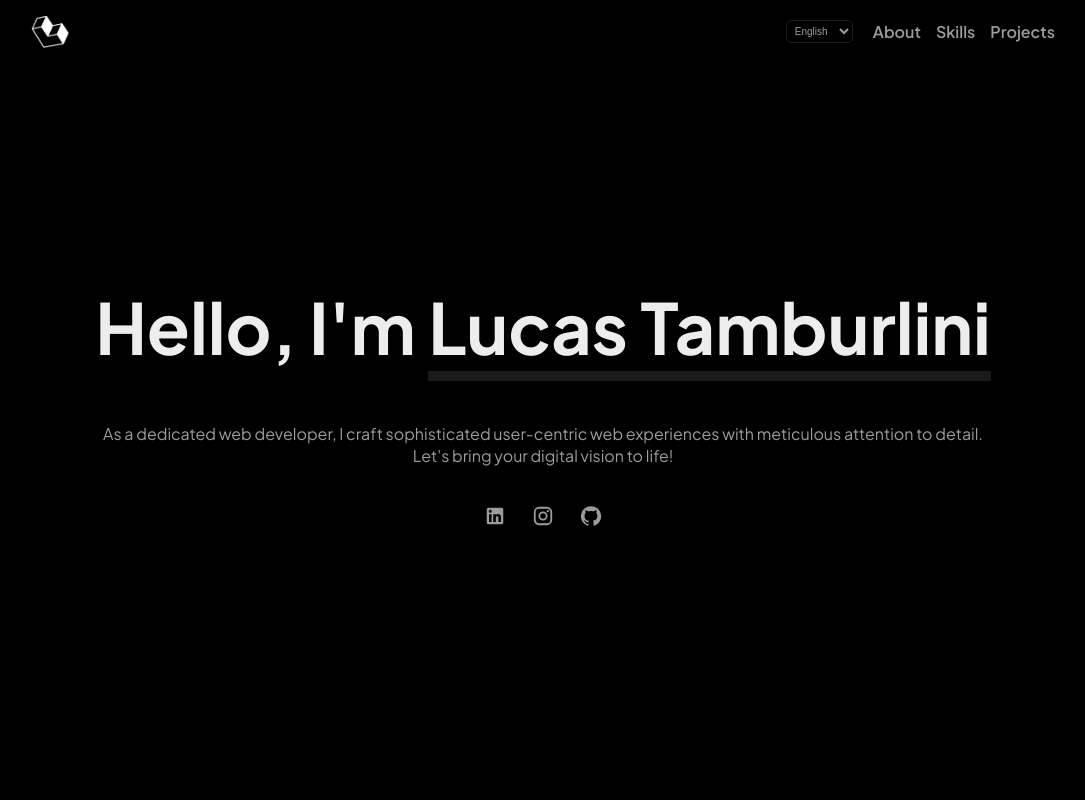
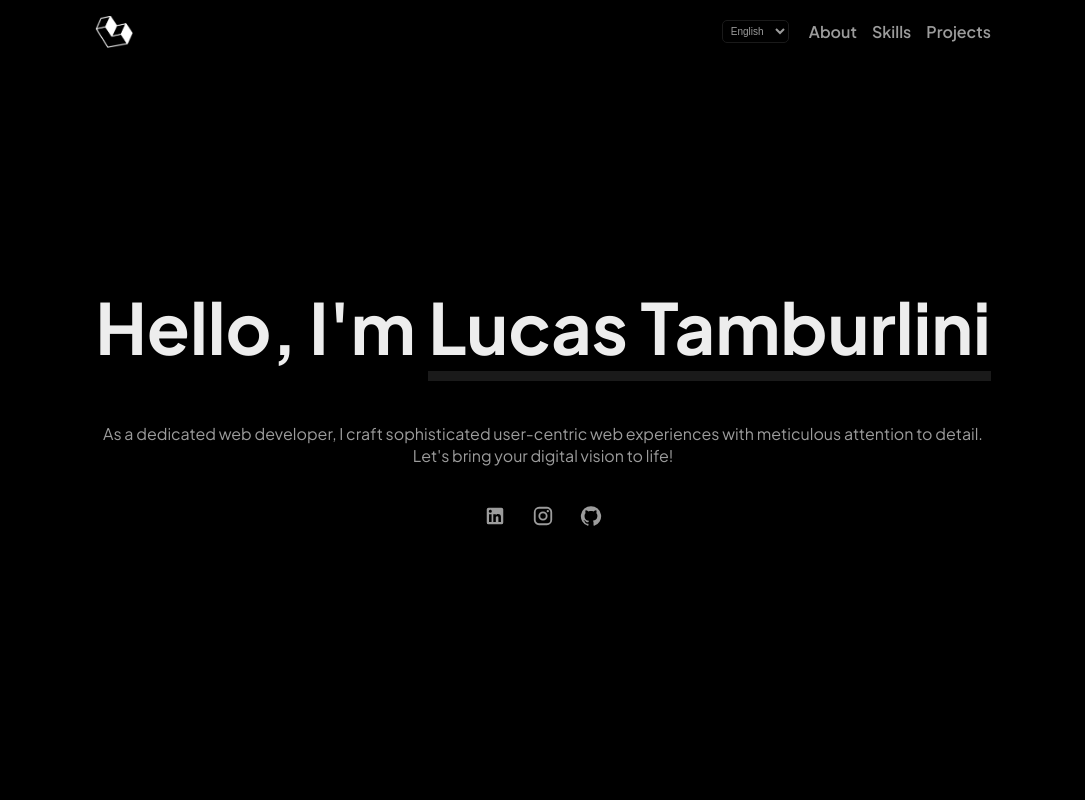
Before and after one commit to lucastamburlini/portfolio, a React (Vite) app: page / in a window 1280 px wide. Shown: the top 800 px of the page, without its empty margins (97-1182 px from the left). Built offline with nearby package versions, Linux system fonts and the light colour scheme.

Commit message:
[Fix] estilos

```diff
--- a/src/App.module.css
+++ b/src/App.module.css
@@ -8,9 +8,9 @@
 /* global configuration */
 :root {
   --bg-color: #000000;
-  --bg-color-off: #1A1A1A;
-  --text-primary-color: #EDEDED;
-  --text-secondary-color: #9C9C9C;
+  --bg-color-off: #1a1a1a;
+  --text-primary-color: #ededed;
+  --text-secondary-color: #9c9c9c;
   --primary-color: #ffff00;
   --font-family-base: "Plus Jakarta Sans", sans-serif;
   --font-size-base: 1.5625rem;
@@ -24,7 +24,7 @@
   --fs-h3: clamp(1.0625rem, 2.625vw + 0.875rem, 1.2125rem);
 
   --hover-primary: #ffff00;
-  --hover-secondary: #EDEDED;
+  --hover-secondary: #ededed;
 }
 
 html {
@@ -53,3 +53,9 @@ a {
   width: 80%;
   margin: auto;
 }
+
+@media screen and (min-width: 1024px) {
+  .container {
+    width: 70%;
+  }
+}
--- a/src/components/Home/Home.jsx
+++ b/src/components/Home/Home.jsx
@@ -6,13 +6,12 @@ import LinkedInIcon from "@mui/icons-material/LinkedIn";
 import InstagramIcon from "@mui/icons-material/Instagram";
 
 import style from "./Home.module.css";
-import styleApp from "../../App.module.css";
 
 const Home = () => {
   const currentLanguage = useSelector((state) => state.language);
 
   return (
-    <div className={style.home + " " + styleApp.container}>
+    <div className={style.home}>
       <div className={style.title}>
         <h1>
           {translations[currentLanguage].title} <span>Lucas Tamburlini</span>
--- a/src/components/Navbar/Navbar.jsx
+++ b/src/components/Navbar/Navbar.jsx
@@ -14,7 +14,7 @@ const Navbar = () => {
 
   useEffect(() => {
     const handleResize = () => {
-      if (window.innerWidth <= 768 && open) {
+      if (window.innerWidth < 768 && open) {
         setOpen(false);
       }
     };
@@ -27,7 +27,7 @@ const Navbar = () => {
   }, [open]);
 
   const handleClick = () => {
-    if (window.innerWidth <= 768) {
+    if (window.innerWidth < 768) {
       setOpen(!open);
     }
   };
--- a/src/views/Layout.jsx
+++ b/src/views/Layout.jsx
@@ -5,9 +5,11 @@ import Home from "../components/Home/Home";
 import Projects from "../components/Projects/Projects";
 import Skills from "../components/Skills/Skills";
 
+import styleApp from "../App.module.css";
+
 const Layout = () => {
   return (
-    <div>
+    <div className={styleApp.container}>
       <Home />
       <About />
       <Skills />
```
